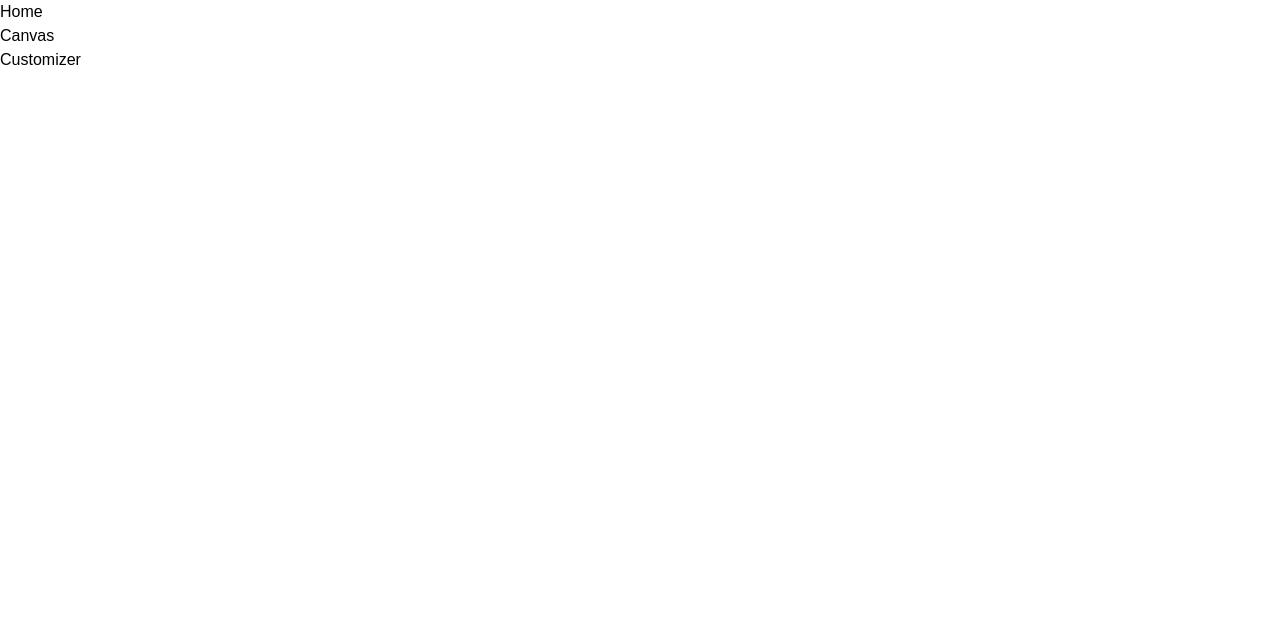
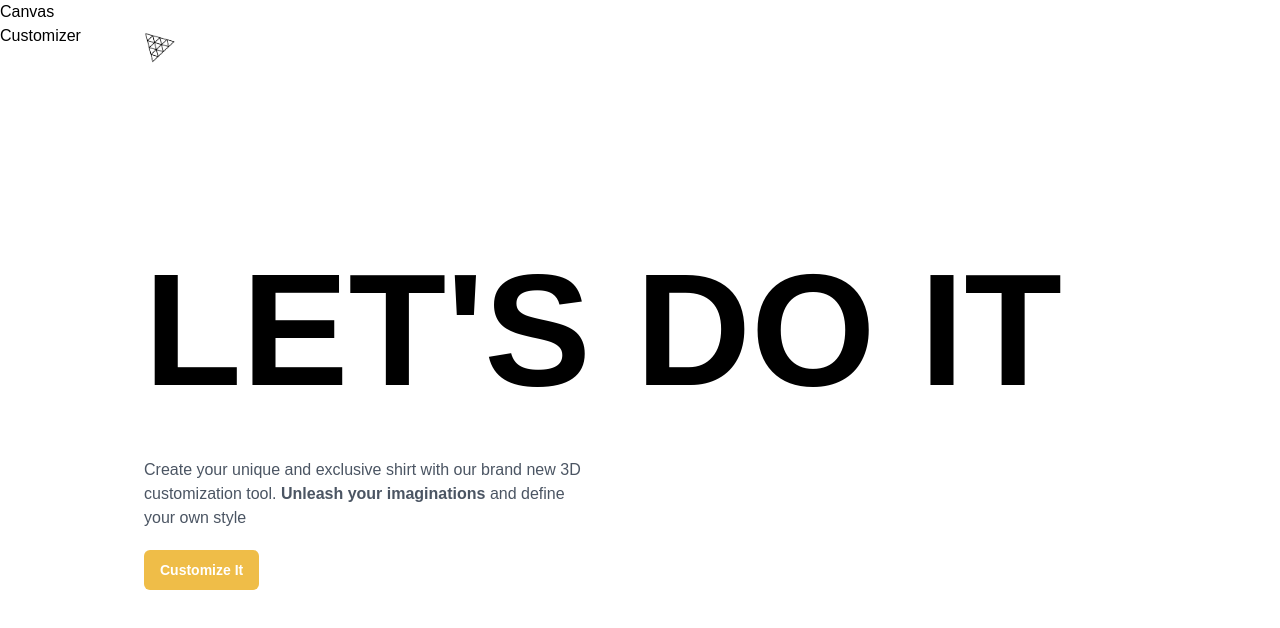
Before and after one commit to sankeerthreddy1597/three-fiber-shirt-customizer, a React (Vite) app in the folder client/: page / in a window 1280 px wide. Shown: the top 628 px of the page. Built offline with nearby package versions, Linux system fonts and the light colour scheme; a web font is replaced by a local one.

Commit message:
add home page

```diff
--- /dev/null
+++ b/client/src/components/CustomButton.jsx
@@ -0,0 +1,27 @@
+import React from "react";
+import { useSnapshot } from "valtio";
+import state from "../store";
+
+const CustomButton = ({ type, title, handleClick, customerStyles }) => {
+  const snap = useSnapshot(state);
+  const generateStyle = (type) => {
+    if (type === "filled") {
+      return {
+        backgroundColor: snap.color,
+        color: "#fff",
+      };
+    }
+  };
+
+  return (
+    <button
+      className={`px-2 py-1.5 flex-1 rounded-md ${customerStyles}`}
+      style={generateStyle(type)}
+      onClick={handleClick}
+    >
+      {title}
+    </button>
+  );
+};
+
+export default CustomButton;
--- /dev/null
+++ b/client/src/components/index.jsx
@@ -0,0 +1,3 @@
+import CustomButton from "./CustomButton";
+
+export { CustomButton };
--- a/client/src/pages/Home.jsx
+++ b/client/src/pages/Home.jsx
@@ -1,7 +1,59 @@
-import React from "react";
+import { motion, AnimatePresence } from "framer-motion";
+import { useSnapshot } from "valtio";
+
+import state from "../store";
+import { CustomButton } from "../components";
+
+import {
+  headContainerAnimation,
+  headContentAnimation,
+  headTextAnimation,
+  slideAnimation,
+} from "../config/motion";
 
 const Home = () => {
-  return <div>Home</div>;
+  const snap = useSnapshot(state);
+
+  return (
+    <AnimatePresence>
+      {snap.intro && (
+        <motion.section className="home" {...slideAnimation("left")}>
+          <motion.header {...slideAnimation("down")}>
+            <img
+              src="./threejs.png"
+              alt="logo"
+              className="w-8 h-8 object-contain"
+            />
+          </motion.header>
+
+          <motion.div className="home-content" {...headContainerAnimation}>
+            <motion.div {...headTextAnimation}>
+              <h1 className="head-text">
+                LET'S <br className="x1:block hidden" /> DO IT
+              </h1>
+            </motion.div>
+            <motion.div
+              className="flex flex-col gap-5"
+              {...headContentAnimation}
+            >
+              <p className="max-w-md font-normal text-gray-600 text-base">
+                Create your unique and exclusive shirt with our brand new 3D
+                customization tool. <strong>Unleash your imaginations</strong>{" "}
+                and define your own style
+              </p>
+
+              <CustomButton
+                type="filled"
+                title="Customize It"
+                handleClick={() => (state.intro = false)}
+                customerStyles="w-fit px-4 py-2.5 font-bold text-sm"
+              />
+            </motion.div>
+          </motion.div>
+        </motion.section>
+      )}
+    </AnimatePresence>
+  );
 };
 
 export default Home;
--- /dev/null
+++ b/client/src/store/index.js
@@ -0,0 +1,12 @@
+import { proxy } from "valtio";
+
+const state = proxy({
+  intro: true,
+  color: "#EFBD48",
+  isLogoTexture: true,
+  isFullTexture: false,
+  logoDecal: "./threejs.png",
+  fullDecal: "threejs.png",
+});
+
+export default state;
```
